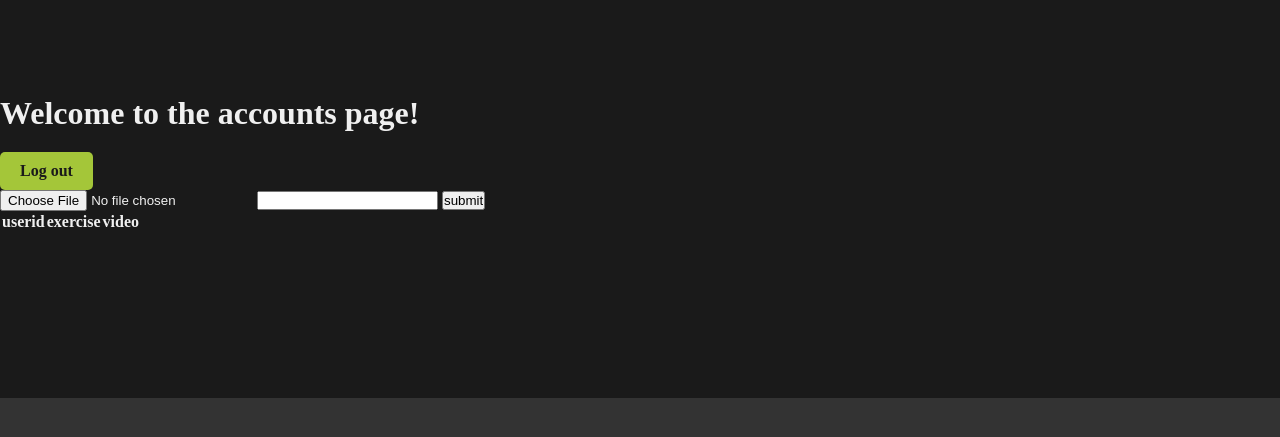
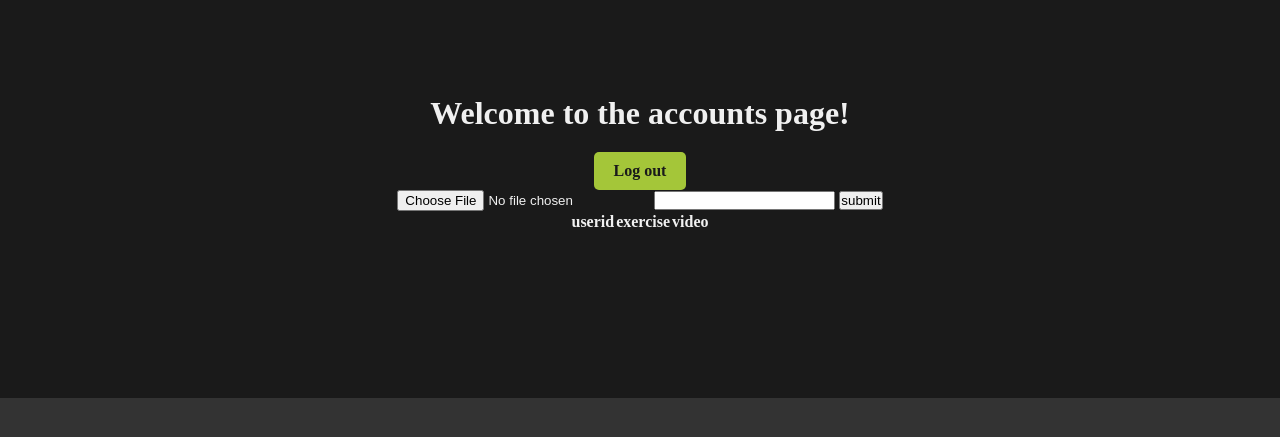
Before and after one commit to Yoshiwa1337/OptimisedGains, a PHP site: page /account.php in a window 1280 px wide. Shown: the part 70-507 px from the top of the page. Run offline with PHP 8.4, Linux system fonts and the light colour scheme; data that the repository does not hold is empty; style sheets or scripts are compiled from the project's sources; some libraries are stand-ins or nearby versions.

Commit message:
fixed account alignment

```diff
--- a/css/account.css
+++ b/css/account.css
@@ -55,7 +55,13 @@ body {
   padding: 0;
 }
 
-#join-now-btn {
+.container {
+  display: flex;
+  flex-direction: column;
+  justify-content: center;
+  align-items: center;
+}
+.container #join-now-btn {
   background-color: #a4c639; /* Green background for buttons */
   color: #1a1a1a; /* Dark text for contrast */
   padding: 10px 20px;
@@ -67,8 +73,8 @@ body {
   transition: background-color 0.3s ease;
   display: inline-block;
   margin-top: 20px;
+  max-width: max-content;
 }
-
-#join-now-btn:hover {
+.container #join-now-btn:hover {
   background-color: #8ebf27; /* Slightly lighter green on hover */
 }/*# sourceMappingURL=account.css.map */
--- a/sass/account.scss
+++ b/sass/account.scss
@@ -15,6 +15,10 @@ body{
     padding: 0;
 }
 
+.container{
+    @include flexbox(column,center);
+    align-items: center;
+
     #join-now-btn {
         background-color: #a4c639; /* Green background for buttons */
         color: #1a1a1a; /* Dark text for contrast */
@@ -27,8 +31,10 @@ body{
         transition: background-color 0.3s ease;
         display: inline-block;
         margin-top: 20px;
+        max-width: max-content;
     }
 
     #join-now-btn:hover {
         background-color: #8ebf27; /* Slightly lighter green on hover */
     }
+}
```
Also changed, not shown: 1 other file. Lines whose indentation alone changed are shown as unchanged.
